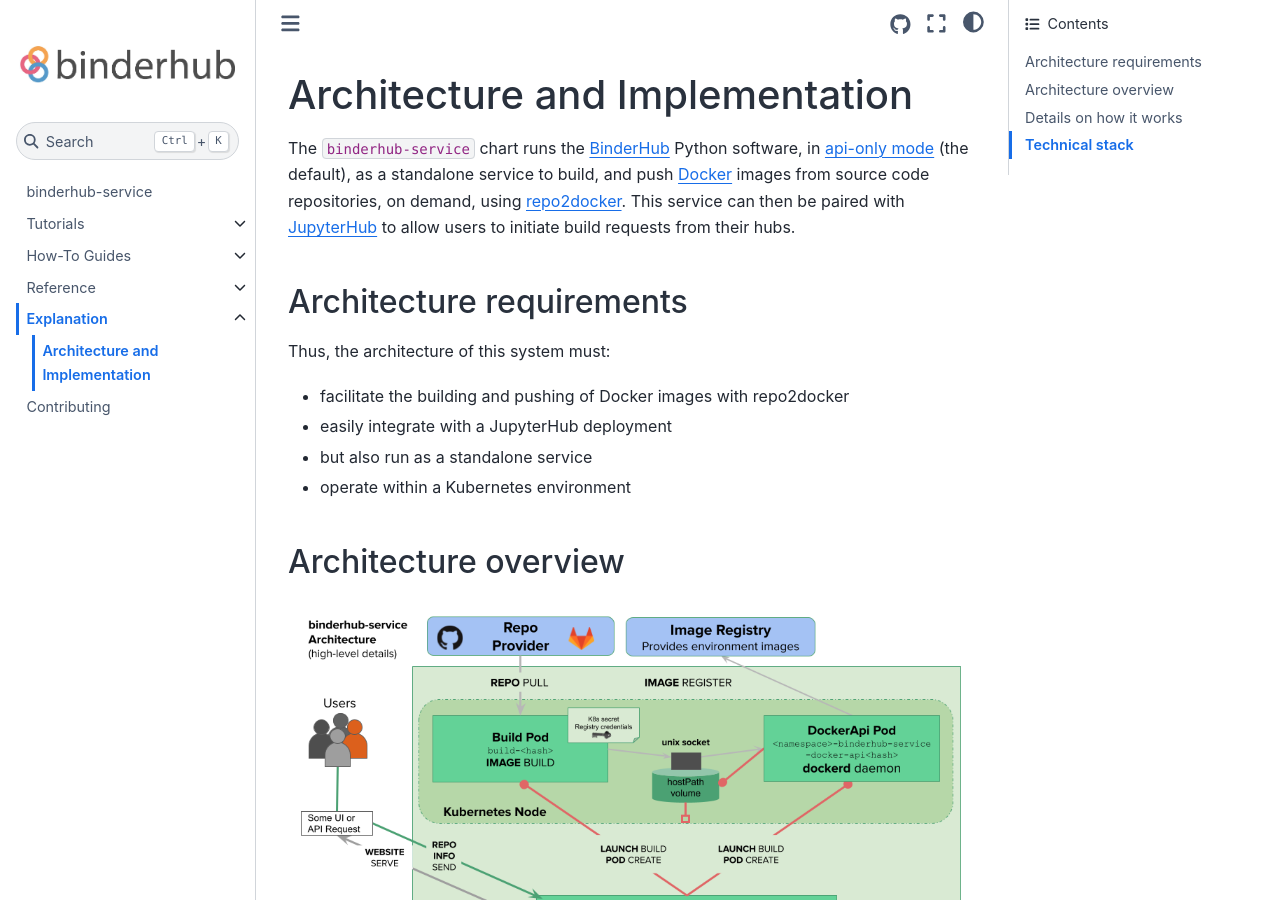
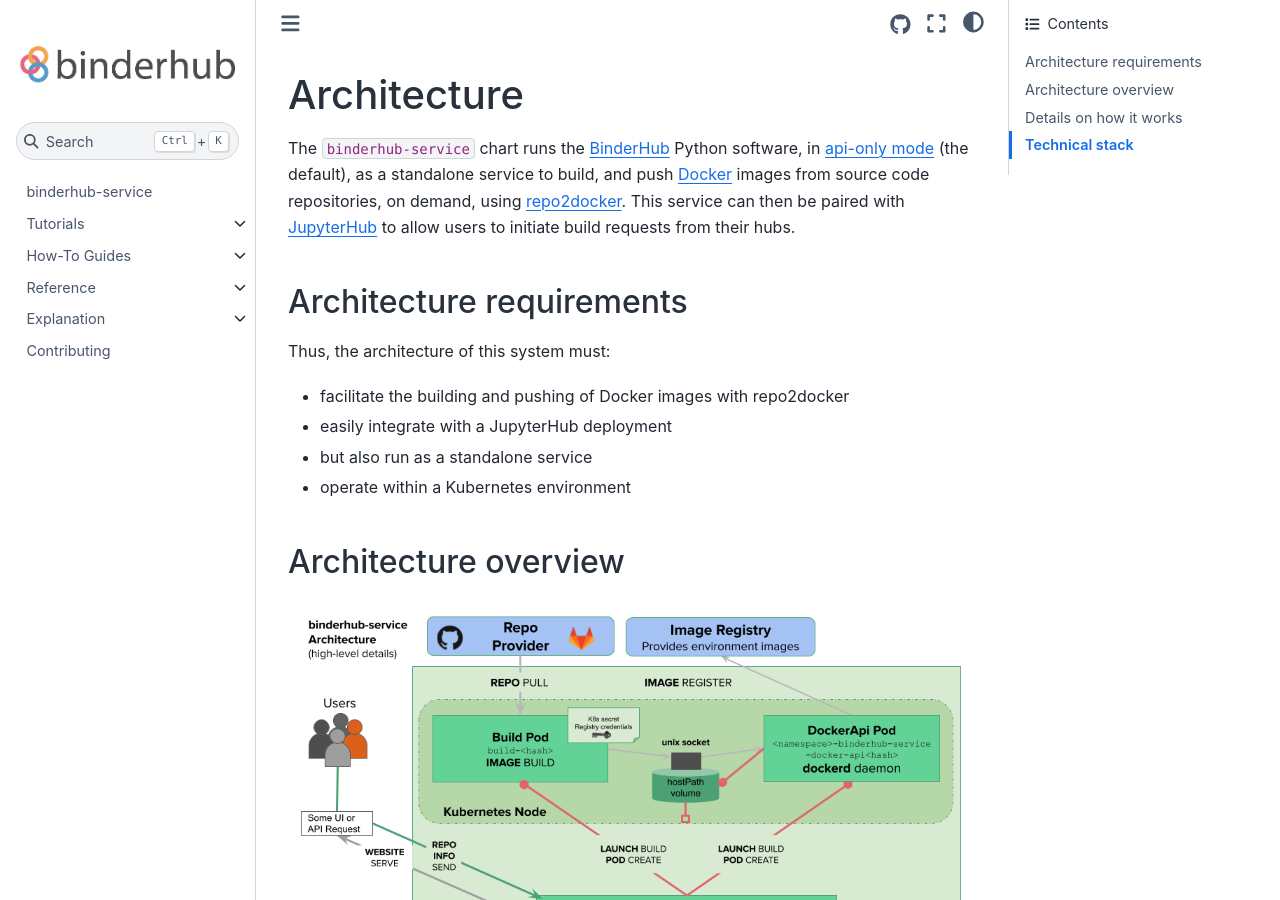
Before and after one commit to jupyterhub/binderhub, a Sphinx documentation site: the page built from docs/source/explanation/architecture.md, in a window 1280 px wide and 900 px high. Built offline with Sphinx 7.4.7 and the Sphinx Book theme 1.1.4, drawn with Linux system fonts in a browser that asks for light colours; pages that are not in the unit, such as notebooks, are missing from menus; some of the changed text lies outside the part shown.

Commit message:
Rename back to only infrastructure

```diff
--- a/docs/source/explanation/architecture-and-implementation.md
+++ b/docs/source/explanation/architecture.md
@@ -1,6 +1,6 @@
-(architecture-and-implementation)=
+(architecture)=
 
-# Architecture and Implementation
+# Architecture
 
 The `binderhub-service` chart runs the [BinderHub] Python software, in [api-only mode](https://binderhub.readthedocs.io/en/latest/reference/app.html#binderhub.app.BinderHub.enable_api_only_mode) (the default), as a standalone service to build, and push [Docker] images from source code repositories, on demand, using [repo2docker]. This service can then be paired with [JupyterHub] to allow users to initiate build requests from their hubs.
 
```
